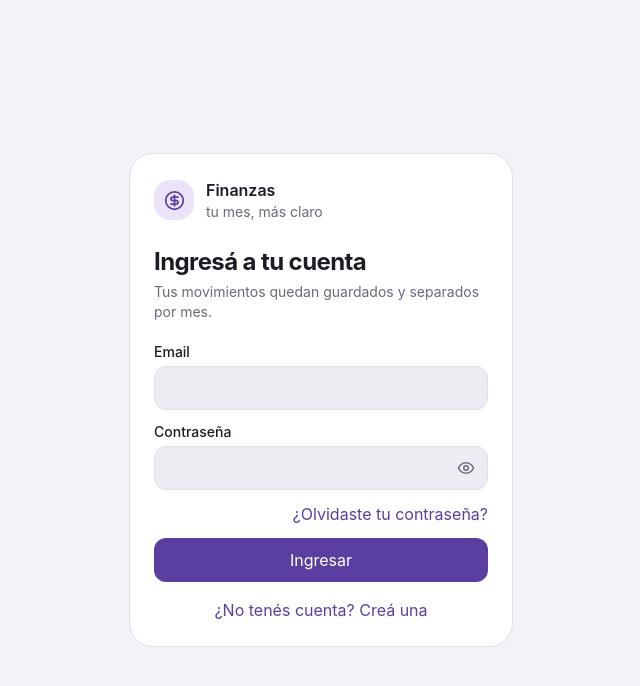
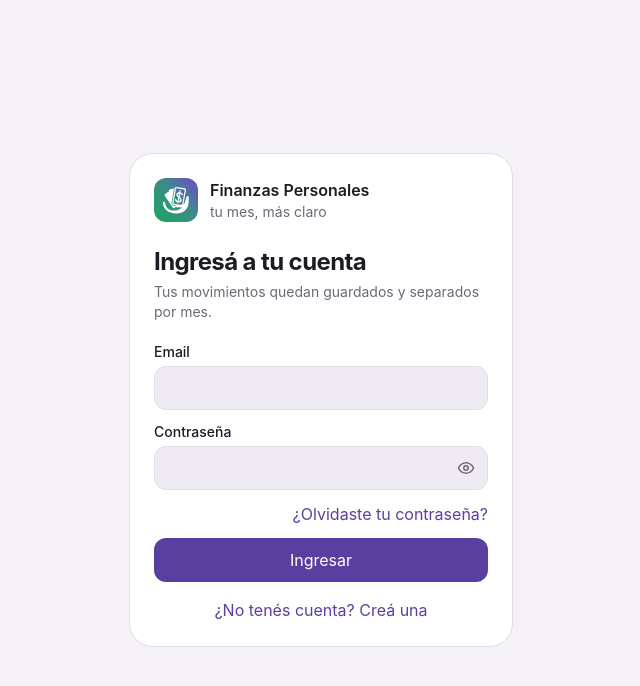
Before and after one commit to agostinelligino230-wq/finanzas, a React (Vite) app: page / in a window 1280 px wide. Shown: the top 686 px of the page, without its empty margins (319-959 px from the left). Built offline with nearby package versions, Linux system fonts and the light colour scheme; no server answers.

Commit message:
Nombre Finanzas Personales y logo nuevo en el menu y el ingreso

```diff
--- a/src/components/AuthGate.tsx
+++ b/src/components/AuthGate.tsx
@@ -1,6 +1,6 @@
 import { createContext, useContext, useEffect, useState, type FormEvent, type ReactNode } from "react";
 import type { Session, User } from "@supabase/supabase-js";
-import { CircleDollarSign, Eye, EyeOff } from "lucide-react";
+import { Eye, EyeOff } from "lucide-react";
 import { supabase } from "../lib/supabase";
 import { clearCache } from "../lib/cache";
 
@@ -47,8 +47,8 @@ function Screen({ children }: { children: ReactNode }) {
     <div className="flex min-h-screen items-center justify-center bg-[var(--bg)] p-4 text-[var(--text)]">
       <div className="w-full max-w-sm rounded-3xl border border-[var(--border)] bg-[var(--surface)] p-6">
         <div className="mb-6 flex items-center gap-3">
-          <span className="flex h-10 w-10 items-center justify-center rounded-2xl bg-[var(--primary-soft)] text-[var(--primary-text)]"><CircleDollarSign size={21} /></span>
-          <div><p className="font-semibold">Finanzas</p><p className="text-sm text-[var(--muted)]">tu mes, más claro</p></div>
+          <img src="/icon.svg" alt="" className="h-11 w-11 shrink-0 rounded-xl" />
+          <div><p className="font-semibold">Finanzas Personales</p><p className="text-sm text-[var(--muted)]">tu mes, más claro</p></div>
         </div>
         {children}
       </div>
--- a/src/components/Layout.tsx
+++ b/src/components/Layout.tsx
@@ -1,6 +1,6 @@
 import { useEffect, useState } from "react";
 import { NavLink, Outlet, useLocation } from "react-router-dom";
-import { BarChart3, CalendarClock, Home, Lightbulb, ListOrdered, LogOut, Menu, Moon, PiggyBank, Sun, Wallet, X } from "lucide-react";
+import { BarChart3, CalendarClock, Home, Lightbulb, ListOrdered, LogOut, Menu, Moon, PiggyBank, Sun, X } from "lucide-react";
 import { useAuth } from "./AuthGate";
 import { prefetchAll } from "../lib/cache";
 
@@ -41,8 +41,8 @@ export default function Layout() {
       <aside className={"fixed inset-y-0 left-0 z-50 flex w-72 flex-col bg-[var(--surface)] p-5 transition-transform lg:translate-x-0 " + (open ? "translate-x-0" : "-translate-x-full")}>
         <div className="flex items-center justify-between">
           <div className="flex items-center gap-3">
-            <span className="flex h-10 w-10 items-center justify-center rounded-2xl bg-[var(--hero)] text-white"><Wallet size={20} /></span>
-            <div><p className="font-bold">Finanzas</p><p className="text-sm text-[var(--muted)]">tu mes, más claro</p></div>
+            <img src="/icon.svg" alt="" className="h-10 w-10 shrink-0 rounded-xl" />
+            <div><p className="font-bold">Finanzas Personales</p><p className="text-sm text-[var(--muted)]">tu mes, más claro</p></div>
           </div>
           <button className="rounded-xl p-2 text-[var(--muted)] lg:hidden" onClick={() => setOpen(false)} aria-label="Cerrar menú"><X size={20} /></button>
         </div>
@@ -58,7 +58,7 @@ export default function Layout() {
       <div className="min-h-screen pb-24 lg:pb-0 lg:pl-72">
         <header className="sticky top-0 z-30 flex h-16 items-center gap-2 bg-[var(--bg)]/90 px-4 backdrop-blur lg:px-8">
           <button className="rounded-xl p-2 text-[var(--muted)] lg:hidden" onClick={() => setOpen(true)} aria-label="Abrir menú"><Menu size={22} /></button>
-          <h1 className="min-w-0 flex-1 truncate text-lg font-bold">{active?.label ?? "Finanzas"}</h1>
+          <h1 className="min-w-0 flex-1 truncate text-lg font-bold">{active?.label ?? "Finanzas Personales"}</h1>
           <button type="button" onClick={() => setDark((value) => !value)} className="flex h-11 w-11 items-center justify-center rounded-full text-[var(--muted)] hover:bg-[var(--surface)]" aria-label={dark ? "Activar tema claro" : "Activar tema oscuro"} title={dark ? "Tema claro" : "Tema oscuro"}>{dark ? <Sun size={20} /> : <Moon size={20} />}</button>
         </header>
         <main className="px-4 pb-6 sm:px-6 lg:px-8"><Outlet /></main>
```
